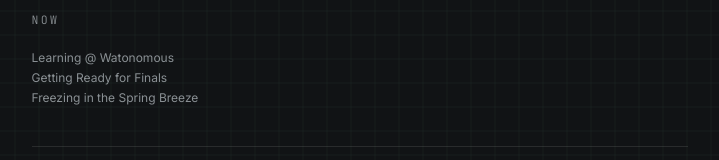
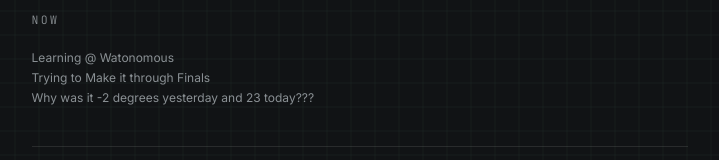
Before and after one commit to jasonkdeng/jdengv2, a Next.js app: page / in a window 1280 px wide. Shown: the part 541-701 px from the top of the page, without its empty margins (273-992 px from the left). Built offline with nearby package versions, Linux system fonts and the light colour scheme.

Commit message:
quick status changes

```diff
--- a/app/page.tsx
+++ b/app/page.tsx
@@ -10,8 +10,8 @@
 
   const nowItems = [
     "Learning @ Watonomous",
-    "Getting Ready for Finals",
-    "Freezing in the Spring Breeze",
+    "Trying to Make it through Finals",
+    "Why was it -2 degrees yesterday and 23 today???",
   ];
 
   return (
```
